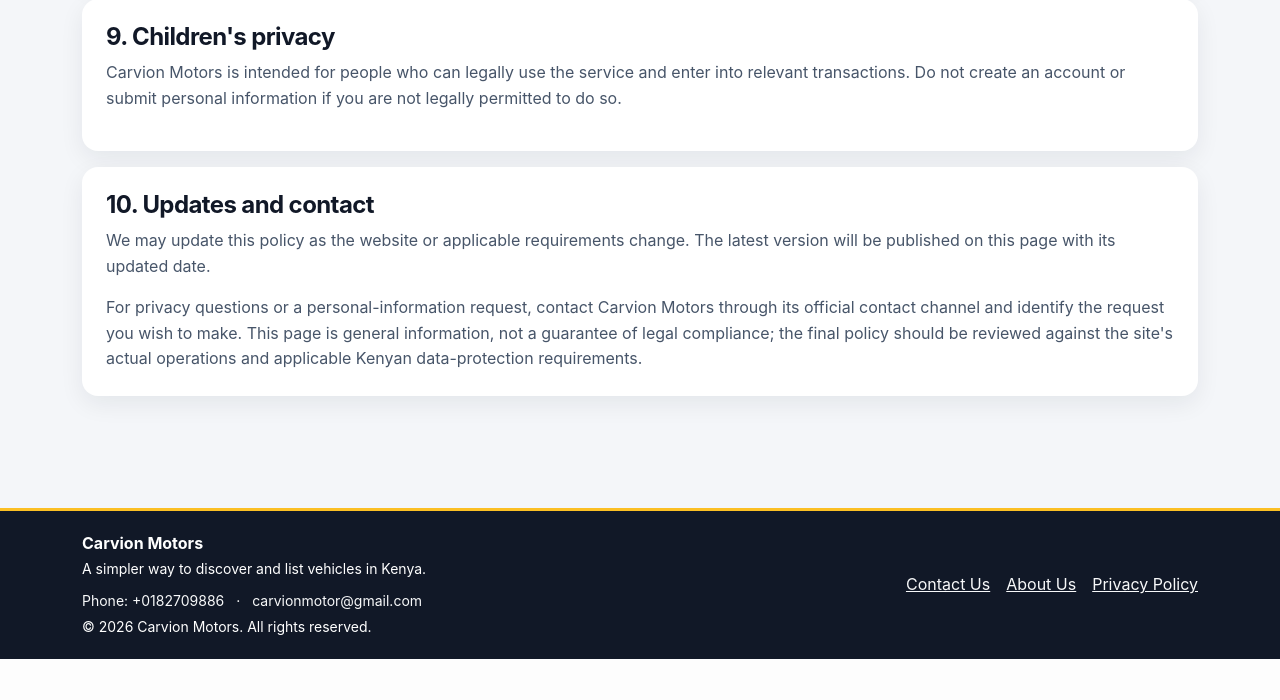
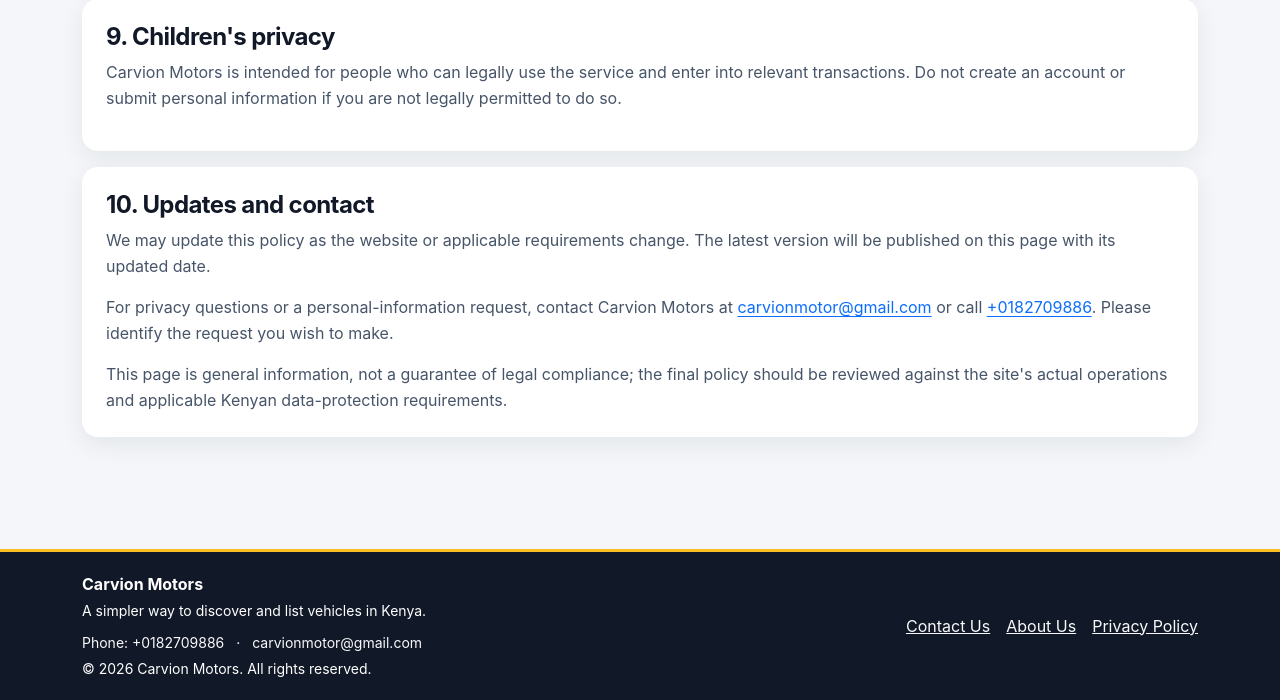
Before and after one commit to markkims001-crypto/carvion-motors, a Flask app: page /privacy in a window 1280 px wide. Shown: the part 2062-2762 px from the top of the page. Before the commit the page ends 2721 px from the top, so only its background shows below. Run offline with Flask 3, Linux system fonts and the light colour scheme; some libraries are stand-ins or nearby versions.

Commit message:
Add official contact details to privacy policy

```diff
--- a/templates/privacy.html
+++ b/templates/privacy.html
@@ -64,7 +64,8 @@
     <div class="card border-0"><div class="card-body p-4">
         <h2 class="h4">10. Updates and contact</h2>
         <p>We may update this policy as the website or applicable requirements change. The latest version will be published on this page with its updated date.</p>
-        <p class="mb-0">For privacy questions or a personal-information request, contact Carvion Motors through its official contact channel and identify the request you wish to make. This page is general information, not a guarantee of legal compliance; the final policy should be reviewed against the site's actual operations and applicable Kenyan data-protection requirements.</p>
+        <p>For privacy questions or a personal-information request, contact Carvion Motors at <a href="mailto:carvionmotor@gmail.com">carvionmotor@gmail.com</a> or call <a href="tel:+0182709886">+0182709886</a>. Please identify the request you wish to make.</p>
+        <p class="mb-0">This page is general information, not a guarantee of legal compliance; the final policy should be reviewed against the site's actual operations and applicable Kenyan data-protection requirements.</p>
     </div></div>
 </section>
 {% endblock %}
```
